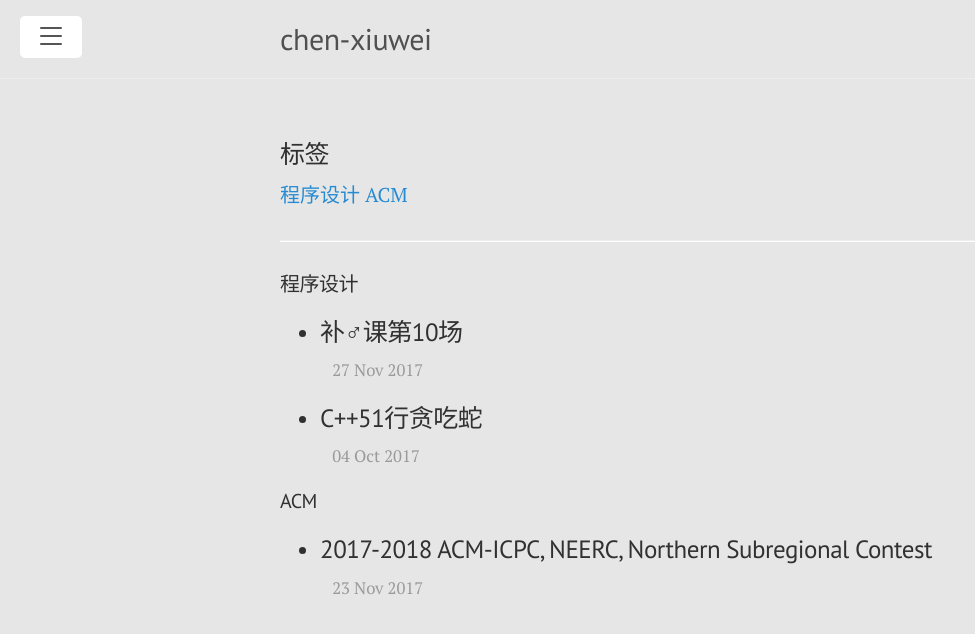
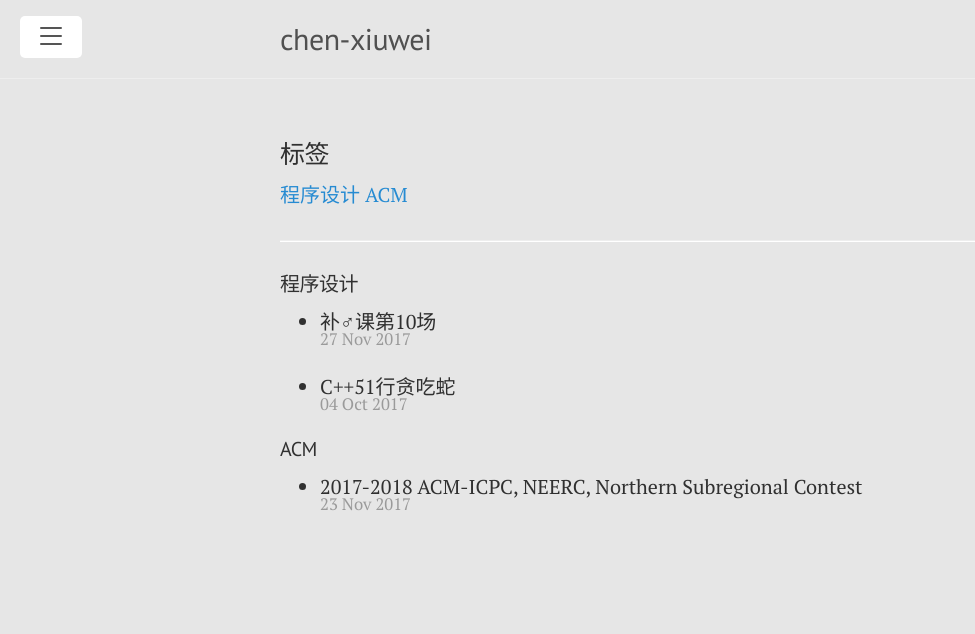
Before and after one commit to chen-xw/chen-xw.github.io, a Jekyll site: the page built from blog/tags.html, in a window 1280 px wide. Shown: the top 634 px of the page, without its empty margins (0-975 px from the left). Built offline with Jekyll 4.4.1, drawn with Linux system fonts in a browser that asks for light colours; comment, search, counter and statistics services are not loaded.

Commit message:
Update tags.html

```diff
--- a/blog/tags.html
+++ b/blog/tags.html
@@ -17,7 +17,8 @@ title: 标签
       {% for post in tag[1] %}
         <a class="post-title" href="{{ site.baseurl }}{{ post.url }}">
       <li>
-        <small class="post-date"><h3>{{ post.title }}</h3>&nbsp;&nbsp;&nbsp;{{ post.date | date_to_string }}&nbsp;&nbsp;&nbsp;</small>
+        {{ post.title }}&nbsp;&nbsp;&nbsp;
+        <small class="post-date">{{ post.date | date_to_string }}</small>
       </li>
       </a>
       {% endfor %}
```
